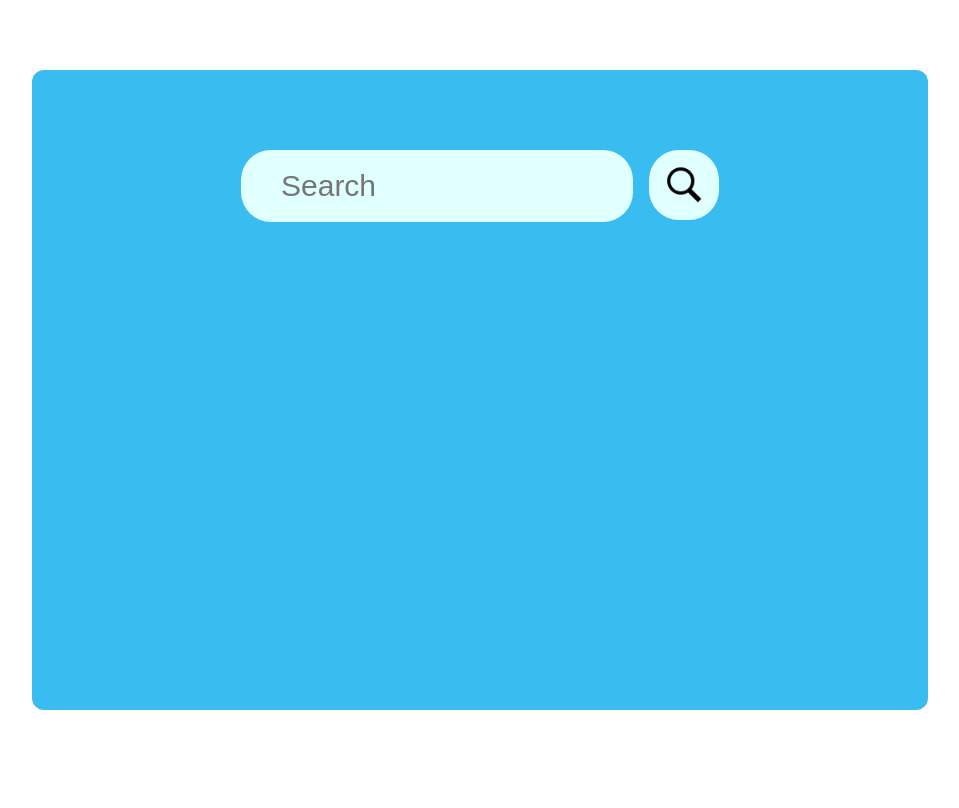
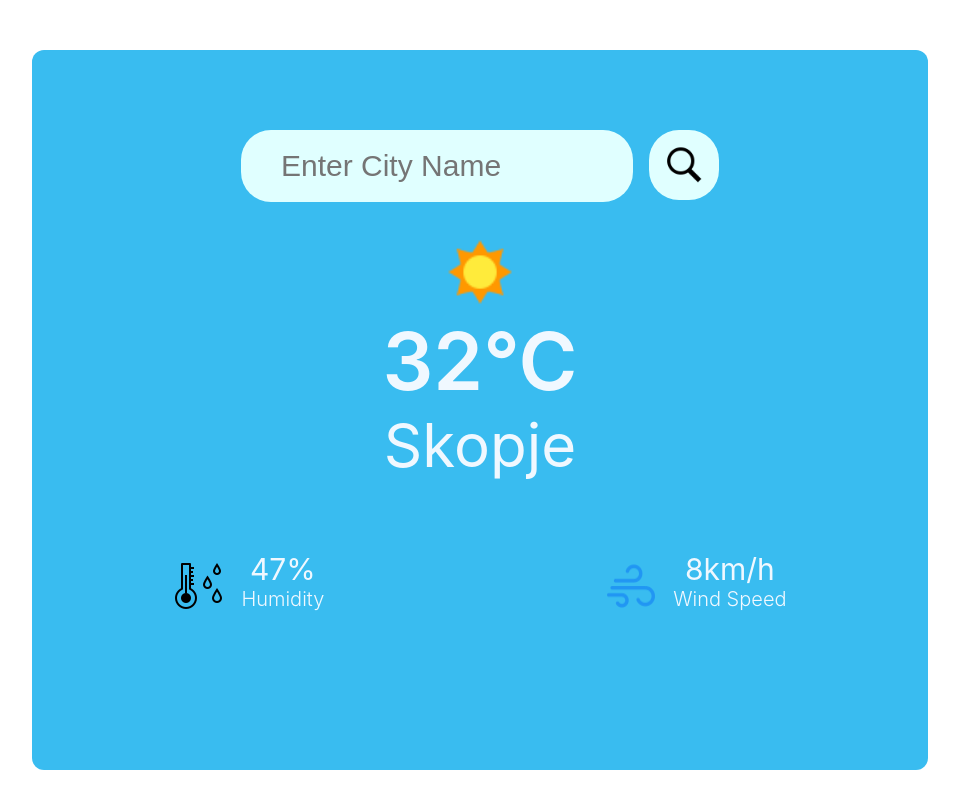
Before and after one commit to KrunoMirkovski/Weather-App, a React (Create React App) app: page / in a window 1280 px wide. Shown: the top 808 px of the page, without its empty margins (160-1119 px from the left). Built offline with nearby package versions, Linux system fonts and the light colour scheme.

Commit message:
complete the component and styling it

```diff
--- a/src/Components/Weather.css
+++ b/src/Components/Weather.css
@@ -1,7 +1,7 @@
 .container{
     width: 70%;
-    height: 70vh;
-    margin: 70px auto;
+    height: 80vh;
+    margin: 50px auto;
     padding-top: 80px;
     border-radius: 12px;
     background: rgb(57, 188, 240);
@@ -25,7 +25,7 @@
     font-weight: 500;
 }
 
-.search-icon{
+.search_icon{
     width: 70px;
     height: 70px;
     display: flex;
@@ -36,7 +36,59 @@
     cursor: pointer;
 }
 
-.search-icon img{
+.search_icon img{
     width: 40px;
     height: 40px;
 }
+
+.weater_img{
+    margin-top: 30px;
+    display: flex;
+    justify-content: center;
+}
+
+.weater_img img{
+    width: 80px;
+}
+
+.temperature{
+    display: flex;
+    justify-content: center;
+    color: aliceblue;
+    font-size: 80px;
+    font-weight: 600;
+}
+
+.location{
+    display: flex;
+    justify-content: center;
+    color: aliceblue;
+    font-size: 60px;
+    font-weight: 400;
+}
+
+.datawrap{
+    margin-top: 70px;
+    display: flex;
+    justify-content: center;
+    color: aliceblue;
+}
+
+.data_element{
+    margin: auto;
+    display: flex;
+    gap: 18px;
+}
+
+.icon{
+    margin-top: 10px;
+}
+.data{
+    font-size: 30px;
+    font-weight: 400;
+}
+
+.text{
+    font-size: 20px;
+    font-weight: 300
+}
--- a/src/Components/Weather.jsx
+++ b/src/Components/Weather.jsx
@@ -16,9 +16,30 @@ const WeatherApp = () => {
     return (
         <div className="container">
             <div className="top">
-                <input type="text" className="city" placeholder="Search" />
-                <div className="search-icon">
+                <input type="text" className="city" placeholder="Enter City Name" />
+                <div className="search_icon">
                     <img src={search_icon} alt="" />
+                </div>
+            </div>
+            <div className="weater_img">
+                <img src={sunny_icon} alt=""/>
+            </div>
+            <div className="temperature">32°C</div>
+            <div className="location">Skopje</div>
+            <div className="datawrap">
+                <div className="data_element">
+                    <img src={humidity_icon} alt="" className="icon"/>
+                    <div className="data">
+                        <div className="humidity">47%</div>
+                        <div className="text">Humidity</div>
+                    </div>
+                </div>
+                <div className="data_element">
+                    <img src={wind_icon} alt="" className="icon"/>
+                    <div className="data">
+                        <div className="humidity">8km/h</div>
+                        <div className="text">Wind Speed</div>
+                    </div>
                 </div>
             </div>
         </div>
```
